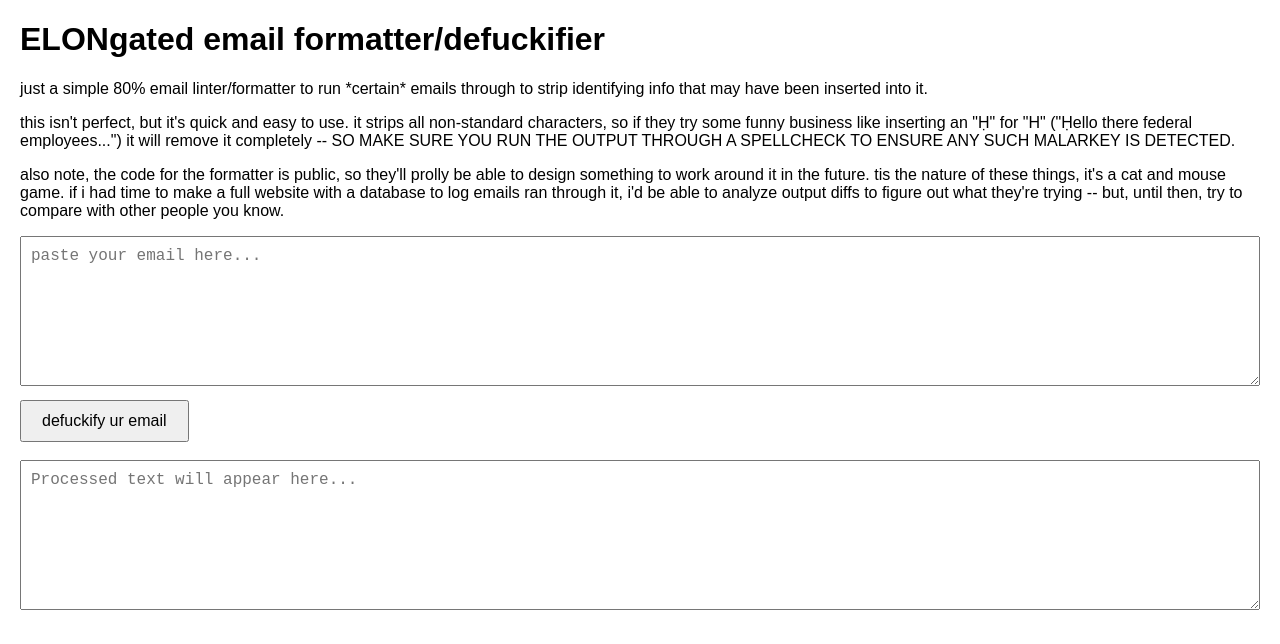
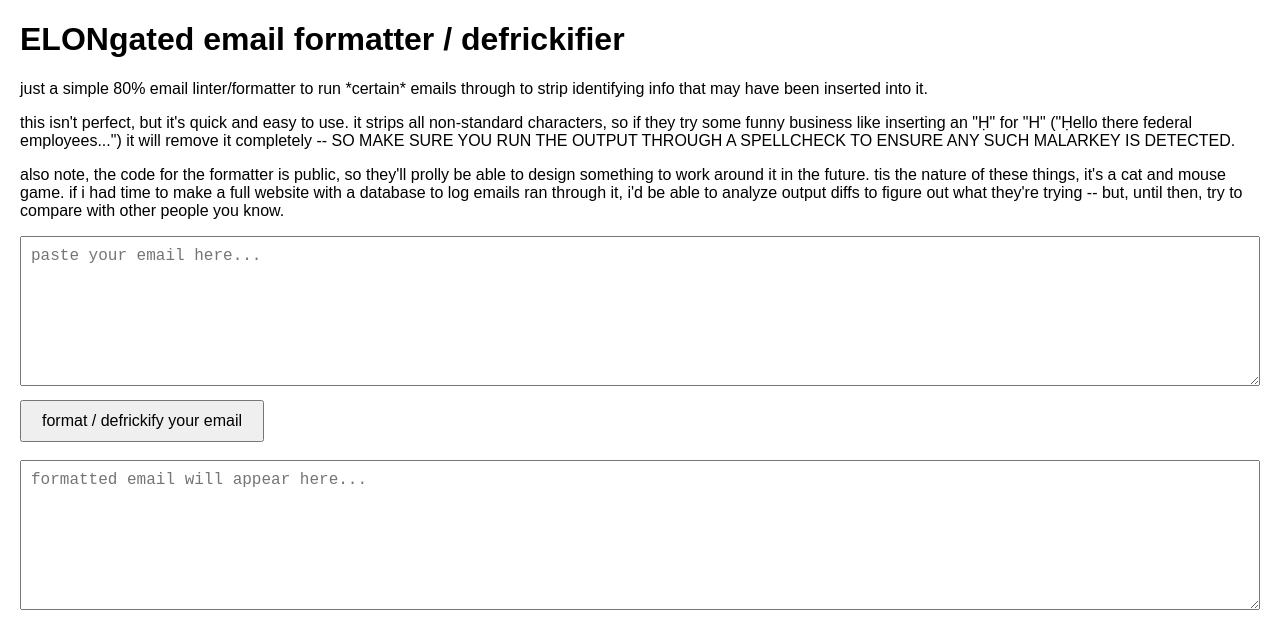
Before and after one commit to shaneish/dissent_formatter, a plain HTML site: page index.html in a window 1280 px wide. Drawn offline with Linux system fonts and the light colour scheme.

Commit message:
family friendly update

```diff
--- a/index.html
+++ b/index.html
@@ -27,7 +27,7 @@
   </style>
 </head>
 <body>
-  <h1>ELONgated email formatter/defuckifier</h1>
+  <h1>ELONgated email formatter / defrickifier</h1>
   <p>
     just a simple 80% email linter/formatter to run *certain* emails through to strip identifying info that may have been inserted into it.
   </p>
@@ -41,10 +41,10 @@
   <textarea id="inputText" placeholder="paste your email here..."></textarea>
   <br>
   <!-- Process Button -->
-  <button id="processBtn">defuckify ur email</button>
+  <button id="processBtn">format / defrickify your email</button>
   <br><br>
   <!-- Output Text Area with Spell Check enabled -->
-  <textarea id="outputText" placeholder="Processed text will appear here..." readonly spellcheck="true"></textarea>
+  <textarea id="outputText" placeholder="formatted email will appear here..." readonly spellcheck="true"></textarea>
 
   <script>
     function processString(input) {
```
